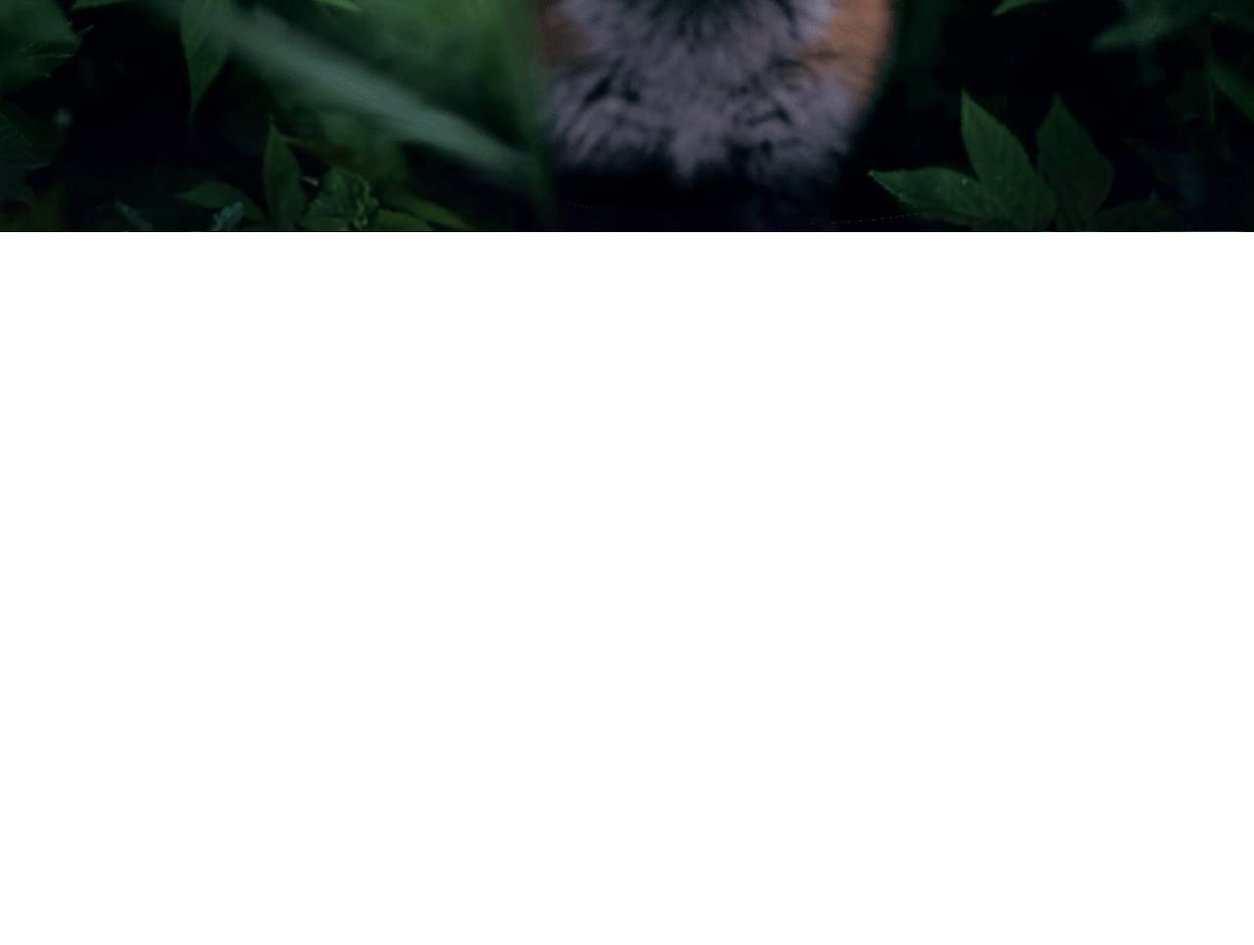
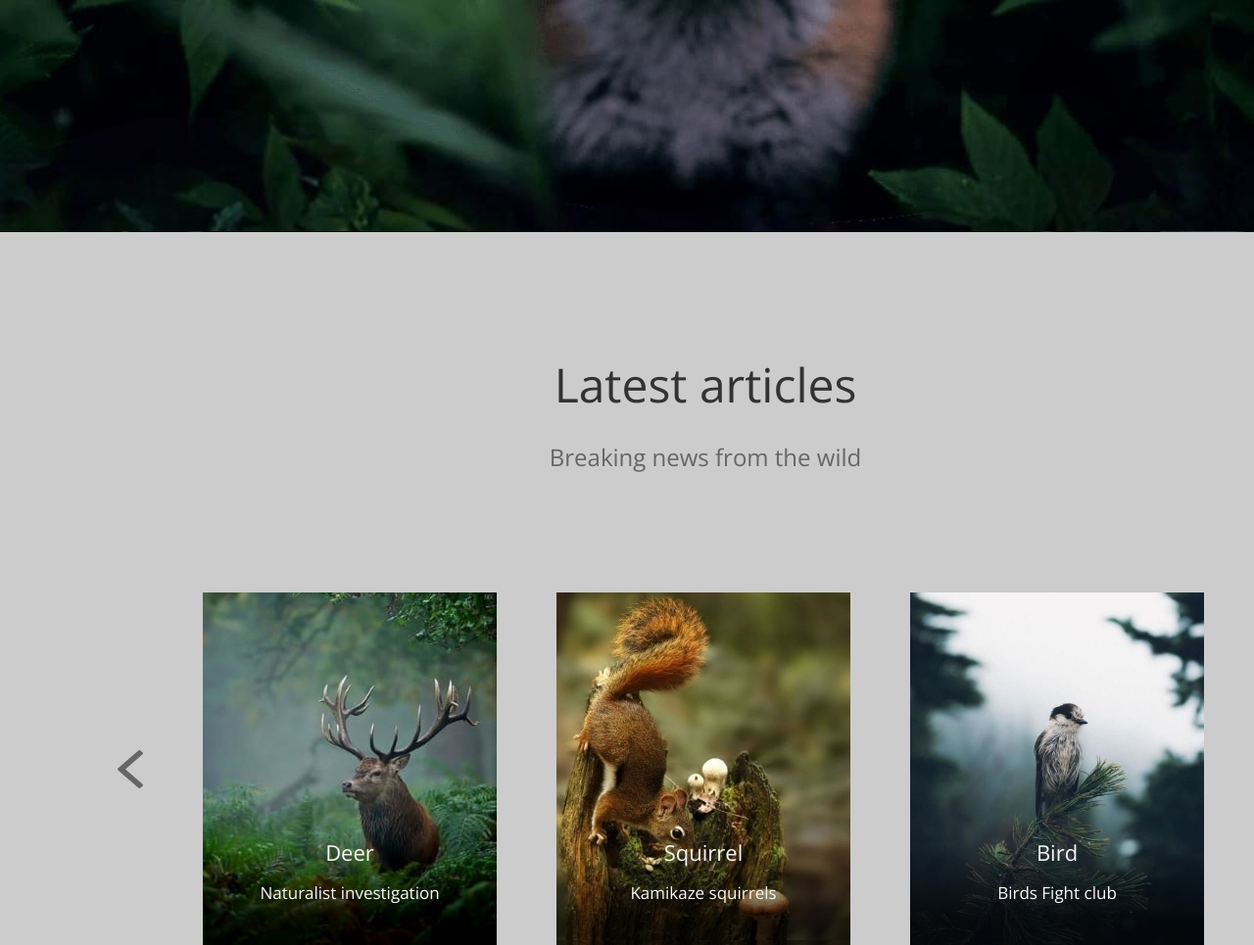
Before and after one commit to ArtemDerenok/wildlife, a plain HTML site: page index.html in a window 1280 px wide. Shown: the part 543-1508 px from the top of the page at 98% size. Before the commit the page ends 800 px from the top, so only its background shows below. Drawn offline with nearby package versions, Linux system fonts and the light colour scheme.

Commit message:
feat: add article

```diff
--- a/index.html
+++ b/index.html
@@ -42,7 +42,35 @@
             </div>
         </div>
         <div class="content">
-            <section class="latest articles"></section>
+            <section class="latest-articles">
+                <h2 class="latest-articles__heading">Latest articles</h2>
+                <div class="latest-articles__text">Breaking news from the wild</div>
+                <div class="latest-articles__slider">
+                    <svg width="26" height="39" viewBox="0 0 26 39" fill="none" xmlns="http://www.w3.org/2000/svg">
+                        <path
+                            d="M25.9913 3.24993C25.9913 3.56219 25.8125 3.91383 25.545 4.14844L8.00063 19.4998L25.545 34.8511C25.8131 35.0857 25.9913 35.4368 25.9913 35.7496C25.9913 36.0624 25.8125 36.4135 25.545 36.6481L23.3131 38.601C23.045 38.8356 22.6438 38.9915 22.2863 38.9915C21.9288 38.9915 21.5275 38.8351 21.2594 38.601L0.455627 20.3977C0.187502 20.1631 0.00937653 19.812 0.00937653 19.4992C0.00937653 19.1864 0.188127 18.8353 0.455627 18.6007L21.2594 0.397427C21.5275 0.162818 21.9288 0.00695801 22.2863 0.00695801C22.6438 0.00695801 23.045 0.163365 23.3131 0.397427L25.545 2.35032C25.8131 2.58493 25.9913 2.89719 25.9913 3.24883V3.24993Z"
+                            fill="#666666" />
+                    </svg>
+                    <div class="latest-articles__slider_image1">
+                        <h4 class="latest-articles__slider_small-heading">Deer</h4>
+                        <div class="latest-articles__slider_text">Naturalist investigation</div>
+                    </div>
+                    <div class="latest-articles__slider_image2">
+                        <h4 class="latest-articles__slider_small-heading">Squirrel</h4>
+                        <div class="latest-articles__slider_text">Kamikaze squirrels</div>
+                    </div>
+                    <div class="latest-articles__slider_image3">
+                        <h4 class="latest-articles__slider_small-heading">Bird</h4>
+                        <div class="latest-articles__slider_text">Birds Fight club</div>
+                    </div>
+                    <svg width="30" height="39" viewBox="0 0 30 39" fill="none" xmlns="http://www.w3.org/2000/svg">
+                        <path
+                            d="M29.6512 19.4997C29.6512 19.812 29.4517 20.1636 29.1531 20.3982L5.93029 38.6015C5.63098 38.8361 5.18308 38.992 4.78401 38.992C4.38494 38.992 3.93703 38.8356 3.63773 38.6015L1.14633 36.6486C0.847031 36.414 0.648193 36.1017 0.648193 35.7501C0.648193 35.4378 0.847728 35.0862 1.14633 34.8516L20.7308 19.5003L1.14633 4.14894C0.847031 3.91433 0.648193 3.56323 0.648193 3.25042C0.648193 2.93761 0.847728 2.58651 1.14633 2.3519L3.63773 0.399014C3.93703 0.164405 4.38494 0.00854492 4.78401 0.00854492C5.18308 0.00854492 5.63098 0.164952 5.93029 0.399014L29.1531 18.6023C29.4524 18.8369 29.6512 19.188 29.6512 19.5008V19.4997Z"
+                            fill="#666666" />
+                    </svg>
+
+                </div>
+            </section>
         </div>
     </div>
 </body>
--- a/style.css
+++ b/style.css
@@ -2,6 +2,7 @@
   width: 1440px;
   margin: auto;
   font-family: "Open Sans", sans-serif;
+  background-color: #cccccc;
 }
 .content {
   width: 1200px;
@@ -11,6 +12,9 @@
   background-image: url("images/back-header.png");
   height: 780px;
 }
+
+/* header */
+
 .header {
   display: flex;
   justify-content: space-between;
@@ -74,6 +78,9 @@ a:visited.header__menu_button {
   background: #8f5613;
   border: 2px solid #8f5613;
 }
+
+/* survival block */
+
 .survival {
   display: flex;
   flex-direction: column;
@@ -115,3 +122,60 @@ a:hover.survival__button-link {
 a:visited.survival__button-link {
   background: #8f5613;
 }
+
+/* article */
+
+.latest-articles__heading {
+  font-size: 48px;
+  line-height: 72px;
+  text-align: center;
+  color: #333333;
+  margin-top: 120px;
+}
+.latest-articles__text {
+  font-size: 24px;
+  line-height: 36px;
+  text-align: center;
+  color: #666666;
+  margin-top: 20px;
+}
+.latest-articles__slider {
+  display: flex;
+  flex-direction: row;
+  justify-content: space-between;
+  align-items: center;
+  margin-top: 120px;
+}
+.latest-articles__slider_image1 {
+  width: 300px;
+  height: 360px;
+  background-image: url("images/Deer.jpg");
+}
+.latest-articles__slider_image2 {
+  width: 300px;
+  height: 360px;
+  background-image: url("images/Squirrel.jpg");
+}
+.latest-articles__slider_image3 {
+  width: 300px;
+  height: 360px;
+  background-image: url("images/Bird.jpg");
+}
+.latest-articles__slider_small-heading {
+  font-size: 22px;
+  line-height: 36px;
+  text-align: center;
+  color: #f7f7f7;
+  margin-top: 247px;
+}
+.latest-articles__slider_text {
+  font-size: 17px;
+  line-height: 27px;
+  text-align: center;
+  color: #f7f7f7;
+  margin-top: 10px;
+}
+path:hover {
+  fill: red;
+  cursor: pointer;
+}
```
Also changed, not shown: images/Bird.jpg (added), images/Deer.jpg (added), images/Squirrel.jpg (added), images/slider-left.svg (added), images/slider-right.svg (added).
